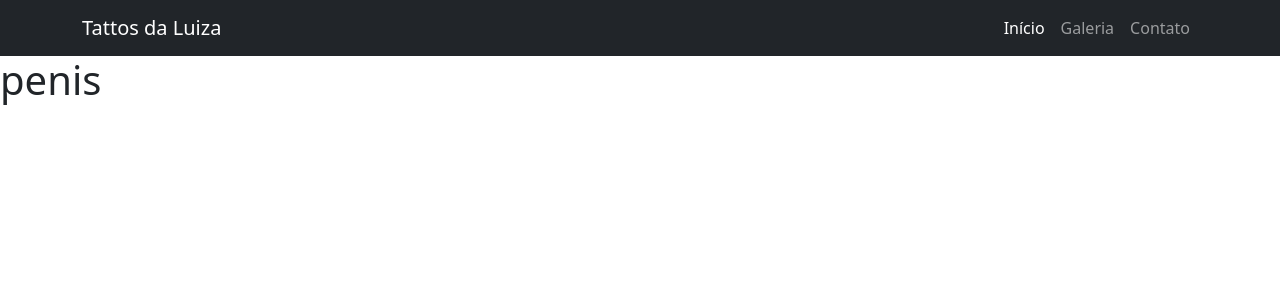
After one commit to th6699/projeto.php, a PHP site: page /galeria in a window 1280 px wide. The commit adds this page. Shown: the top 300 px of the page. Run offline with PHP 8.4, Linux system fonts and the light colour scheme.

Commit message:
criação das paginas e links feitos

```diff
--- a/index.php
+++ b/index.php
@@ -1,14 +1,17 @@
 <!DOCTYPE html>
 <html lang="pt-BR">
+
 <head>
     <meta charset="UTF-8">
     <meta name="viewport" content="width=device-width, initial-scale=1.0">
     <title>tattos da luiza</title>
     <link href="https://cdn.jsdelivr.net/npm/bootstrap@5.3.0/dist/css/bootstrap.min.css" rel="stylesheet">
+    <link rel="stylesheet" href="style.css">
 
 </head>
+
 <body>
-
+    <header>
         <nav class="navbar navbar-expand-lg navbar-dark bg-dark">
             <div class="container">
                 <a class="navbar-brand" href="#">Tattos da Luiza</a>
@@ -17,25 +20,27 @@
                 </button>
                 <div class="collapse navbar-collapse" id="navbarNav">
                     <ul class="navbar-nav ms-auto">
-                    <li class="nav-item"><a class="nav-link active" href="#">Início</a></li>
-                    <li class="nav-item"><a class="nav-link" href="#">Galeria</a></li>
-                    <li class="nav-item"><a class="nav-link" href="#">Contato</a></li>
+                        <li class="nav-item"><a class="nav-link active" href="home">Início</a></li>
+                        <li class="nav-item"><a class="nav-link" href="galeria">Galeria</a></li>
+                        <li class="nav-item"><a class="nav-link" href="contato">Contato</a></li>
                     </ul>
                 </div>
             </div>
         </nav>
+    </header>
+    <main>
+        <?php
+        //mostrar o GET
+        //print_r($_GET)
 
-    <div class="container my-5">
-        <div class="row align-items-center">
-            <div class="col-md-6">
-                <h1>Bem-vindo ao estúdio da Luiza!</h1>
-                <p>Arte na pele feita com amor, estilo e personalidade. Conheça nossos trabalhos e agende sua sessão!</p>
-                <a href="botao" class="btn btn-primary">Ver Galeria</a>
-            </div>
-            <div class="col-md-6">
-                <img src="https://via.placeholder.com/500x300" class="img-fluid rounded" alt="Exemplo de Tatuagem">
-            </div>
-        </div>
-    </div>
+        $param = $_GET["param"] ?? "home";
+
+        $pagina = "paginas/{$param}.php";
+        //verificar se este arquivo existe
+        if (file_exists($pagina))
+            include $pagina;
+        ?>
+    </main>
 </body>
+
 </html>
--- /dev/null
+++ b/paginas/galeria.php
@@ -0,0 +1 @@
+<h1>penis</h1>
```
Also changed, not shown: paginas/home.php (added, +14 -0 lines), .htaccess (added), paginas/contato.php (added). Lines whose indentation alone changed are shown as unchanged.
